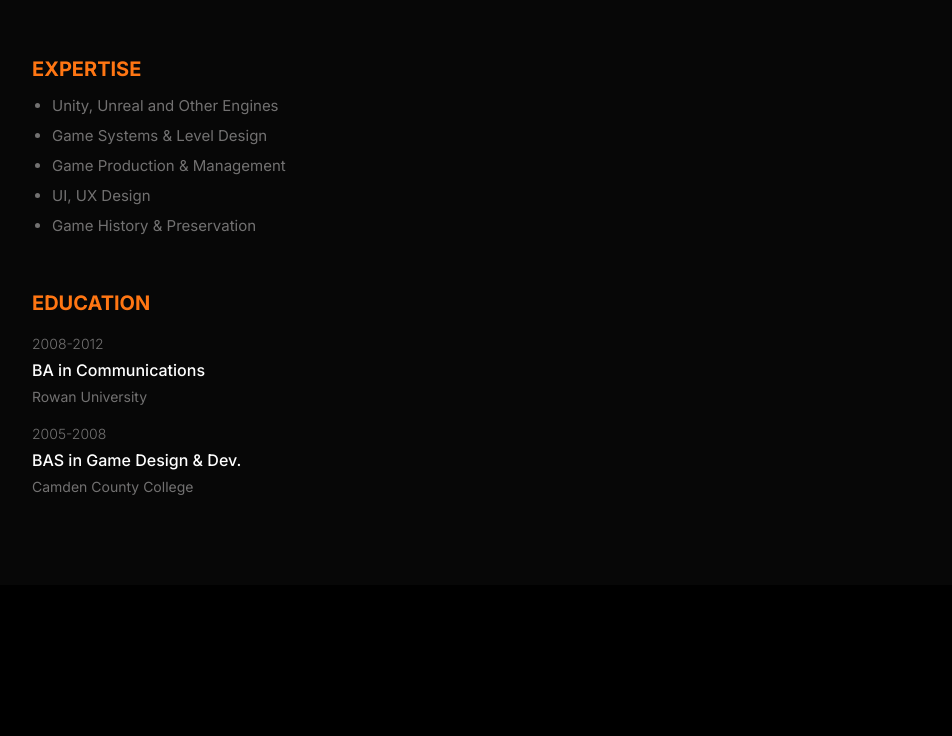
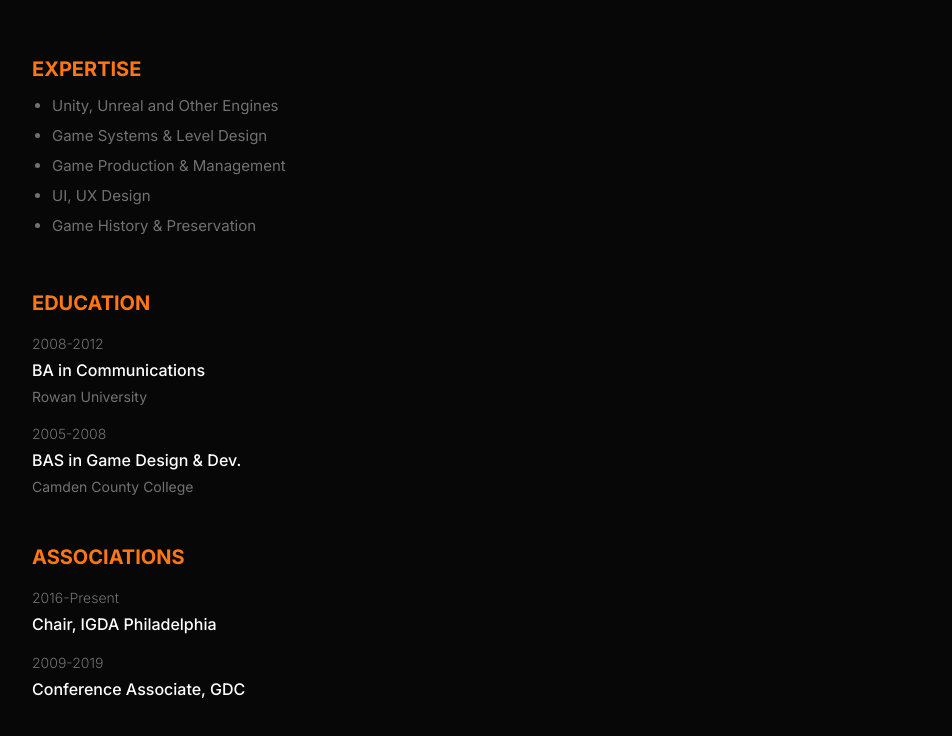
Before and after one commit to ebwizdx/webpage, a plain HTML site: page resume.html in a window 1280 px wide. Shown: the part 276-1012 px from the top of the page, without its empty margins (158-1110 px from the left). Before the commit the page ends 861 px from the top, so only its background shows below. Drawn offline with Linux system fonts and the light colour scheme.

Commit message:
adding associations section

```diff
--- a/css/rstyle.css
+++ b/css/rstyle.css
@@ -149,3 +149,8 @@ a{
 .edu_item{
     margin-top: 2rem;
 }
+
+/* assoc */
+.assoc_item{
+    margin-top: 2rem;
+}
--- a/resume.html
+++ b/resume.html
@@ -47,10 +47,22 @@
                     <p class="item_preTitle">2008-2012</p>
                     <h4 class="item_title">BA in Communications</h4>
                     <p class="item_subtitle">Rowan University</p>
-                </div>                <div class="edu_item">
+                </div>
+                <div class="edu_item">
                     <p class="item_preTitle">2005-2008</p>
                     <h4 class="item_title">BAS in Game Design & Dev.</h4>
                     <p class="item_subtitle">Camden County College</p>
+                </div>
+            </div>
+            <div class="assoc">
+                <h3 class="title">Associations</h3>
+                <div class="assoc_item">
+                    <p class="item_preTitle">2016-Present</p>
+                    <h4 class="item_title">Chair, IGDA Philadelphia</h4>
+                </div>
+                <div class="assoc_item">
+                    <p class="item_preTitle">2009-2019</p>
+                    <h4 class="item_title">Conference Associate, GDC</h4>
                 </div>
             </div>
         </div>
```
